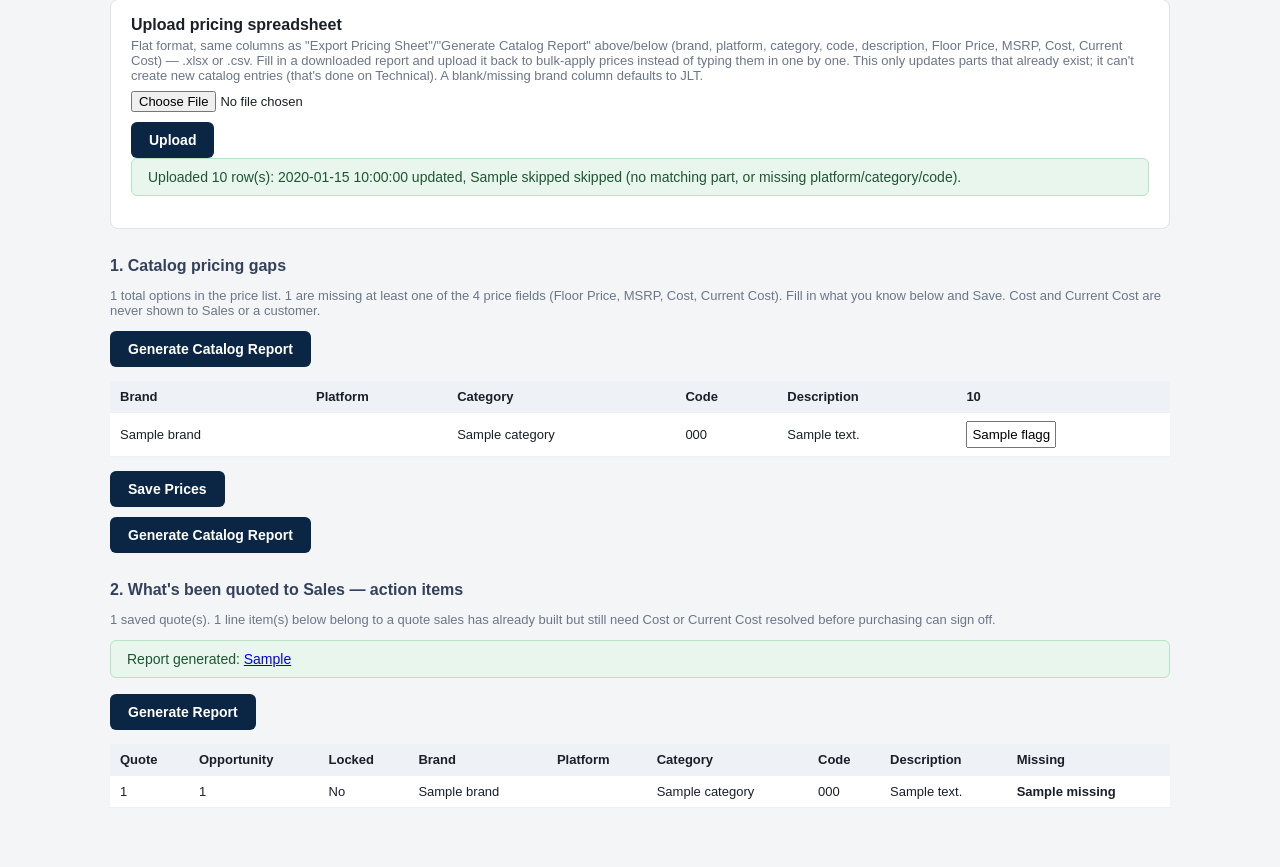
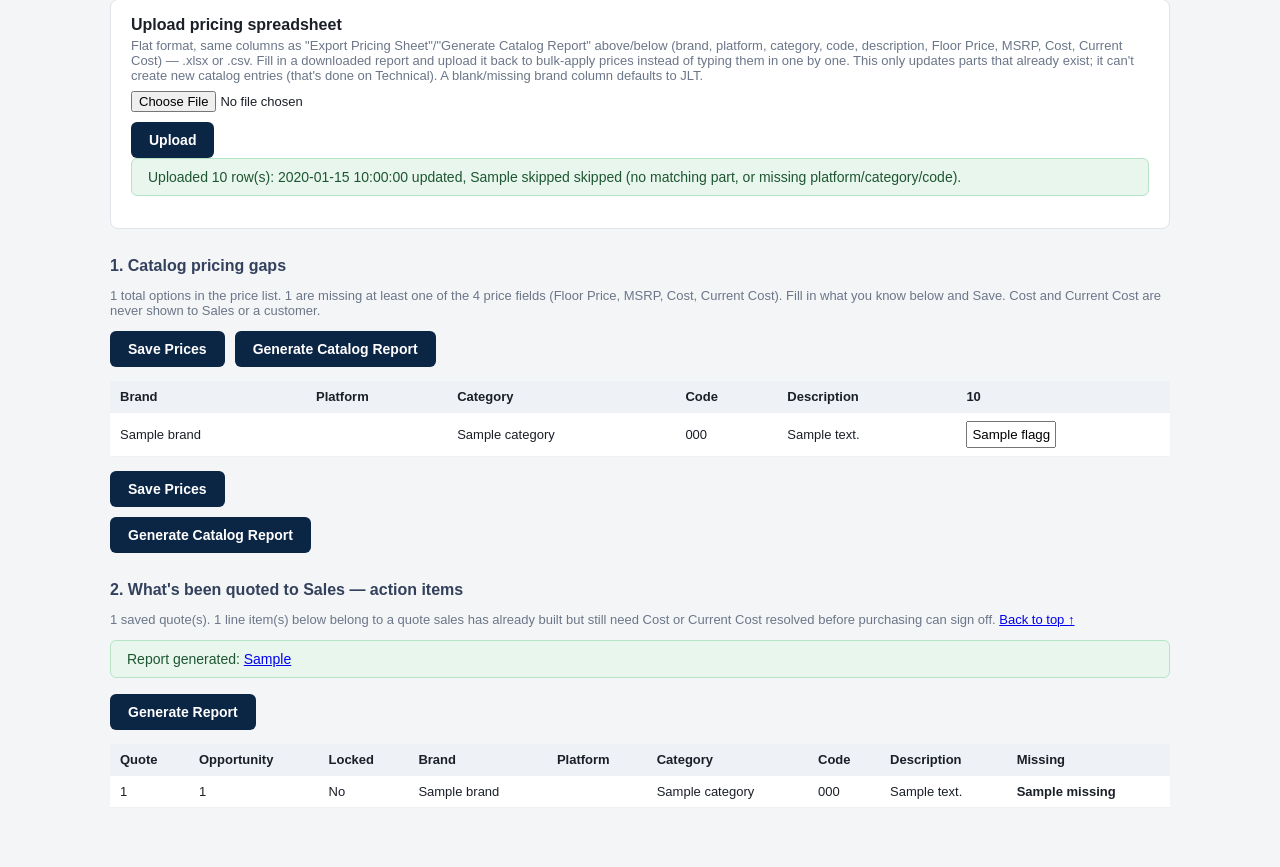
Before and after one commit to jgarizona/SalesConfig, a Flask app: template templates/purchasing.html in a window 1280 px wide. Shown: the part 231-1098 px from the top of the page. Run offline with Flask 3, Linux system fonts and the light colour scheme; the visitor is signed in with stand-in values (Sample User, id 1); the template is opened without the code that fills it: most values are stand-ins (such as "Sample title", 1, 10 or a date in 2020).

Commit message:
Add Save Prices at top of §1 and a Back to top link at §2
Per the user: the top of §1 had Generate Catalog Report but no matching
Save Prices button, and there was no way back up from §2 after using the
"Jump to §2" link.

Save Prices at the top uses the HTML5 form="pricing-form" attribute so it
submits the real table data even though the button lives outside the form
element physically - not a duplicate/no-op button.

```diff
--- a/templates/purchasing.html
+++ b/templates/purchasing.html
@@ -1,7 +1,7 @@
 {% extends "base.html" %}
 {% block title %}Purchasing Review{% endblock %}
 {% block content %}
-  <h1>Purchasing Review</h1>
+  <h1 id="top">Purchasing Review</h1>
 
   <div class="quick-links" style="margin-bottom: 14px; display:flex; gap:10px; align-items:center; flex-wrap:wrap;">
     <form method="post" style="display:inline;">
@@ -52,11 +52,14 @@
   </p>
 
   {% if flagged %}
-    <form method="post" style="margin-bottom: 14px;">
-      <input type="hidden" name="action" value="generate_catalog_report">
-      <button type="submit">Generate Catalog Report</button>
-    </form>
-    <form method="post">
+    <div style="margin-bottom: 14px; display:flex; gap:10px;">
+      <button type="submit" name="action" value="save_prices" form="pricing-form">Save Prices</button>
+      <form method="post" style="display:inline;">
+        <input type="hidden" name="action" value="generate_catalog_report">
+        <button type="submit">Generate Catalog Report</button>
+      </form>
+    </div>
+    <form method="post" id="pricing-form">
       <table>
         <thead>
           <tr>
@@ -101,7 +104,7 @@
   <p class="muted">
     {{ total_quotes }} saved quote(s). {{ action_items|length }} line item(s) below belong to a
     quote sales has already built but still need Cost or Current Cost resolved before purchasing
-    can sign off.
+    can sign off. <a href="#top">Back to top &uarr;</a>
   </p>
 
   {% if quotes_report_generated %}
```
Also changed, not shown: CHANGELOG.md.
